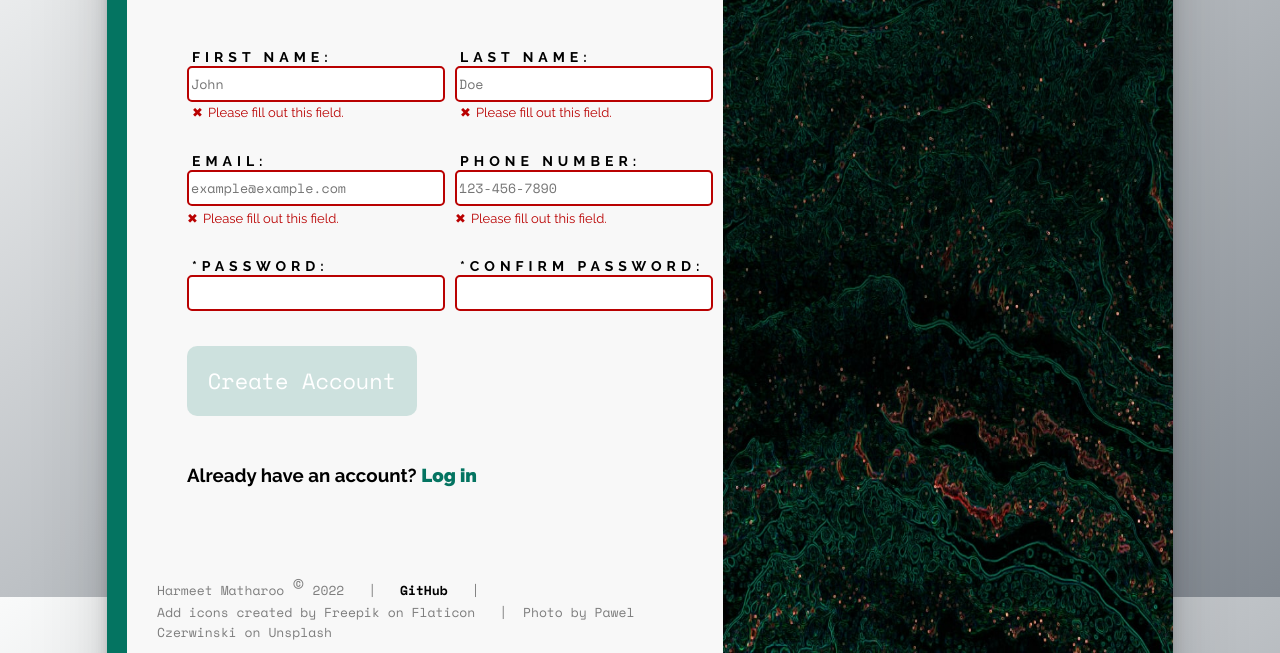
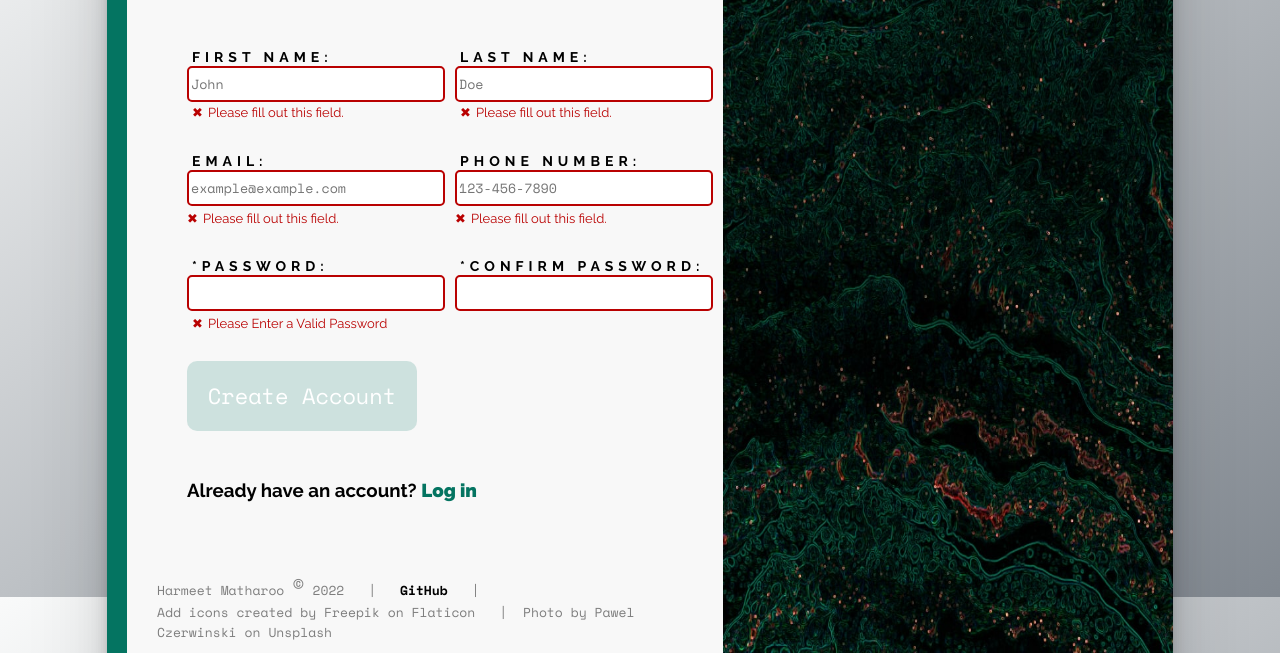
Before and after one commit to hmjatt/Sign-up-Form, a plain HTML site: page index.html in a window 1280 px wide. Shown: the part 203-856 px from the top of the page. Drawn offline with nearby package versions, Linux system fonts and the light colour scheme.

Commit message:
added a msg if password is valid

```diff
--- a/index.html
+++ b/index.html
@@ -67,8 +67,9 @@
                                 <div class="pass-confirm">
                                     <div class="spacing" id="usrPwd">
                                         <div><label for="user_password">*Password:</label></div>
-                                        <div>
-										<input type="password" id="user_password" name="user_password" maxlength="128" pattern="(?=.*\d)(?=.*[a-z])(?=.*[A-Z]).{8,}" title="Must contain at least one number and one uppercase and lowercase letter, and at least 8 or more characters" required>
+                                        <div id="passVal">
+											<input type="password" id="user_password" name="user_password" maxlength="128" pattern="(?=.*\d)(?=.*[a-z])(?=.*[A-Z]).{8,}" title="Must contain at least one number and one uppercase and lowercase letter, and at least 8 or more characters" required>
+											<span id="userPasswordVal" class="validity"></span>
 										</div>
 
 										<div id="message">
--- a/script.js
+++ b/script.js
@@ -96,6 +96,12 @@ function showError() {
 
 
 // for password validation
+const pass = document.getElementById("user_password");
+const userPasswordVal = document.getElementById("userPasswordVal");
+userPasswordVal.innerText = "Please Enter a Valid Password";
+userPasswordVal.classList.add('invalid');
+userPasswordVal.classList.remove('valid');
+
 const myInput = document.getElementById("user_password");
 const letter = document.getElementById("letter");
 const capital = document.getElementById("capital");
@@ -153,11 +159,26 @@ myInput.onkeyup = function () {
 		length.classList.add("invalid");
 	}
 
+	if(pass.validity.valid){
+		// userPasswordVal.innerText = "Valid Password";
+		// userPasswordVal.classList.remove('invalid');
+		// userPasswordVal.classList.add('valid');
+		passIsValid();
+	}
+
+}
+
+
+
+function passIsValid() {
+	userPasswordVal.innerText = "Valid Password";
+	userPasswordVal.classList.remove('invalid');
+	userPasswordVal.classList.add('valid');
+	userPasswordVal.style.color = "green";
 }
 
 
 // for password confirmation validation
-const pass = document.getElementById("user_password");
 const divCheckPassword = document.getElementById('divCheckPassword');
 const confirmPass = document.getElementById('user_password_confirm');
 
--- a/styles.css
+++ b/styles.css
@@ -214,6 +214,17 @@ button:disabled {
 
 /* password error msg */
 
+#passVal {
+	display: flex;
+	flex-direction: column;
+}
+
+#userPasswordVal {
+	font-size: 13px;
+	color: rgb(185, 1, 1);
+	margin-left: 5px;
+}
+
 .pass-confirm {
     display: flex;
     justify-content: space-between;
```
